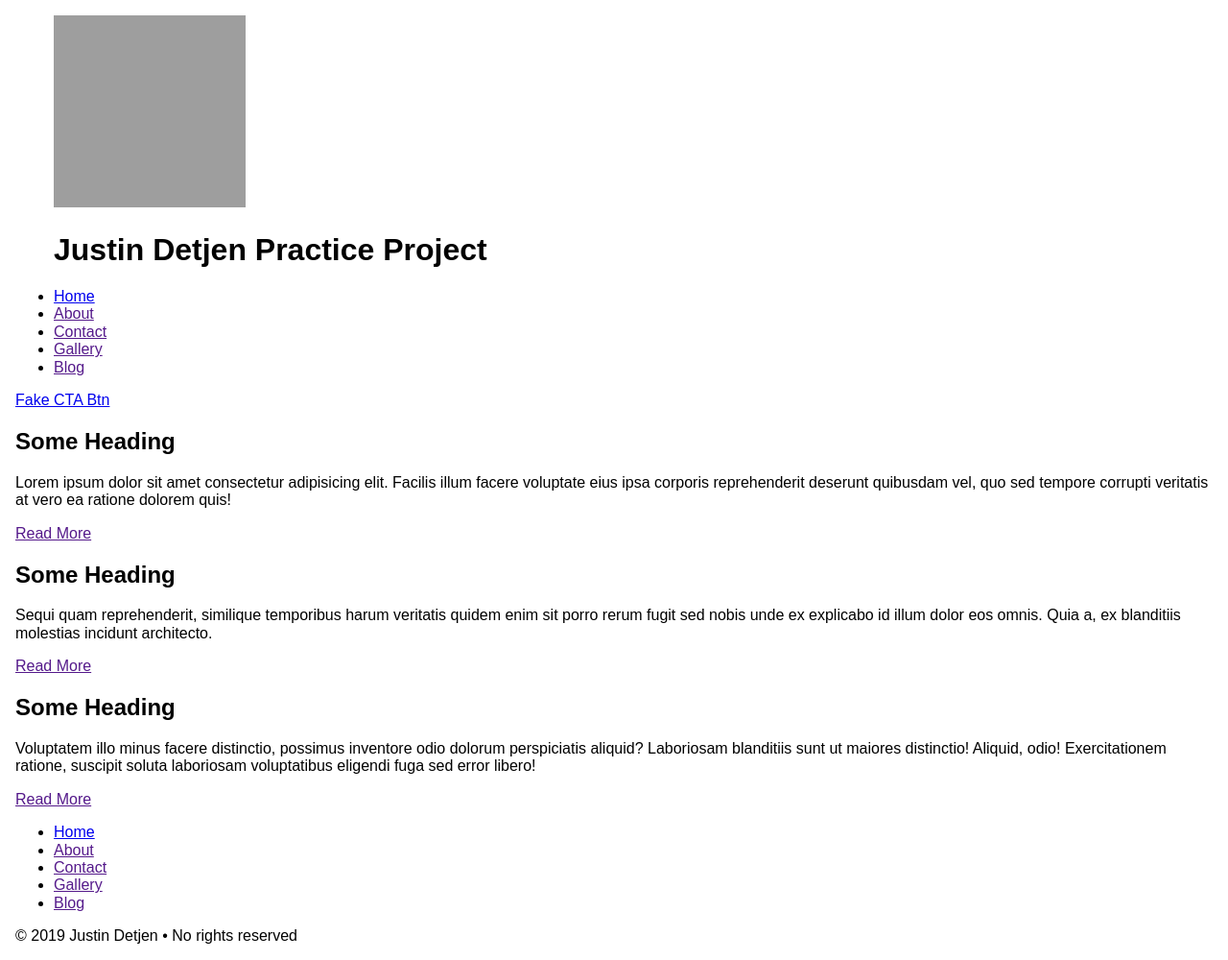
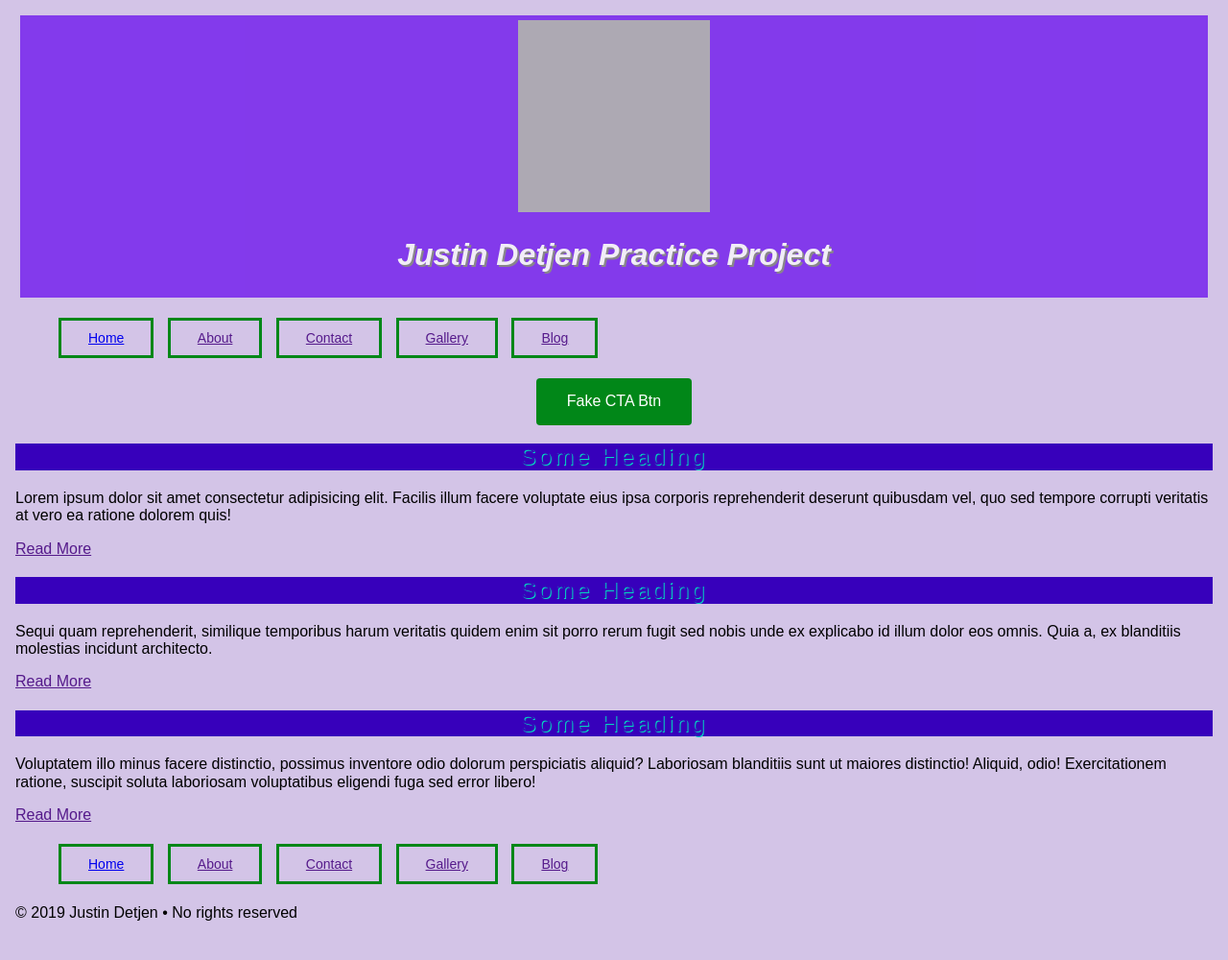
Before and after one commit to jdetjen7084/Justin-Detjen-Project, a website: page index.html in a window 1280 px wide. Shown: the whole page at 96% size. After the commit the page ends 977 px from the top, so only its background shows below. Drawn offline with nearby package versions, Linux system fonts and the light colour scheme; grey boxes are pictures that could not be loaded.

Commit message:
Change HTML and CSS

```diff
--- a/index.html
+++ b/index.html
@@ -14,7 +14,7 @@
   </head>
   <body>
     <header>
-      <figure>
+      <figure class="figure">
         <img
           srcset="
             https://picsum.photos/200,
@@ -30,16 +30,16 @@
     </header>
     <nav>
       <ul>
-        <li><a href="./index.html">Home</a></li>
-        <li><a href="">About</a></li>
-        <li><a href="">Contact</a></li>
-        <li><a href="">Gallery</a></li>
-        <li><a href="">Blog</a></li>
+        <li class="link" id="none"><a href="./index.html">Home</a></li>
+        <li class="link"><a href="">About</a></li>
+        <li class="link"><a href="">Contact</a></li>
+        <li class="link"><a href="">Gallery</a></li>
+        <li class="link"><a href="">Blog</a></li>
       </ul>
     </nav>
     <main>
       <div>
-        <a href="#">Fake CTA Btn</a>
+        <a href="#" class="button">Fake CTA Btn</a>
       </div>
       <section>
         <h2>Some Heading</h2>
@@ -49,7 +49,7 @@
           vel, quo sed tempore corrupti veritatis at vero ea ratione dolorem
           quis!
         </p>
-        <a href="">Read More</a>
+        <a href="" id="right">Read More</a>
       </section>
       <section>
         <h2>Some Heading</h2>
@@ -58,7 +58,7 @@
           enim sit porro rerum fugit sed nobis unde ex explicabo id illum dolor
           eos omnis. Quia a, ex blanditiis molestias incidunt architecto.
         </p>
-        <a href="">Read More</a>
+        <a href="" id="right">Read More</a>
       </section>
       <section>
         <h2>Some Heading</h2>
@@ -68,16 +68,16 @@
           distinctio! Aliquid, odio! Exercitationem ratione, suscipit soluta
           laboriosam voluptatibus eligendi fuga sed error libero!
         </p>
-        <a href="">Read More</a>
+        <a href="" id="right">Read More</a>
       </section>
     </main>
     <footer>
       <ul>
-        <li><a href="./index.html">Home</a></li>
-        <li><a href="">About</a></li>
-        <li><a href="">Contact</a></li>
-        <li><a href="">Gallery</a></li>
-        <li><a href="">Blog</a></li>
+        <li class="link"><a href="./index.html">Home</a></li>
+        <li class="link"><a href="">About</a></li>
+        <li class="link"><a href="">Contact</a></li>
+        <li class="link"><a href="">Gallery</a></li>
+        <li class="link"><a href="">Blog</a></li>
       </ul>
       &copy; 2019 Justin Detjen &bullet; No rights reserved
     </footer>
--- a/style.css
+++ b/style.css
@@ -9,9 +9,62 @@
 body {
   font-family: "'Oswald'", sans-serif;
   margin: calc(var(--base-spacing) * 2);
+  background-color: #d3c4e7
 }
+
 /*
 h1 {
   background: var(--primary-variant);
 }
  */
+
+.figure {
+  background-color: var(--primary);
+  margin: 5px;
+  padding: 5px;
+  color: white;
+  text-shadow: 2px 2px #6a6d63;
+  opacity: 0.7;
+  text-align: center;
+}
+
+h1 {
+  font-style: oblique;
+  text-align: center;
+}
+
+h2 {
+  text-align: center;
+  font-weight: 100;
+  letter-spacing: 3px;
+  text-shadow: 1px 1px var(--secondary);
+  background-color: var(--primary-variant);
+  color: var(--primary-variant);
+}
+
+.button {
+  background-color: var(--secondary-variant);
+  border: none;
+  color: white;
+  padding: 15px 32px;
+  text-align: center;
+  display: inline-block;
+  font-size: 16px;
+  text-decoration: none;
+  border-radius: 4px;
+}
+
+.link {
+  color: var(--primary-variant);
+  border: solid var(--secondary-variant);
+  padding: 10px 28px;
+  text-align: center;
+  margin: 5px;
+  display: inline-block;
+  font-size: 14px;
+  text-decoration: none;
+}
+
+div {
+  text-align: center;
+}
```
